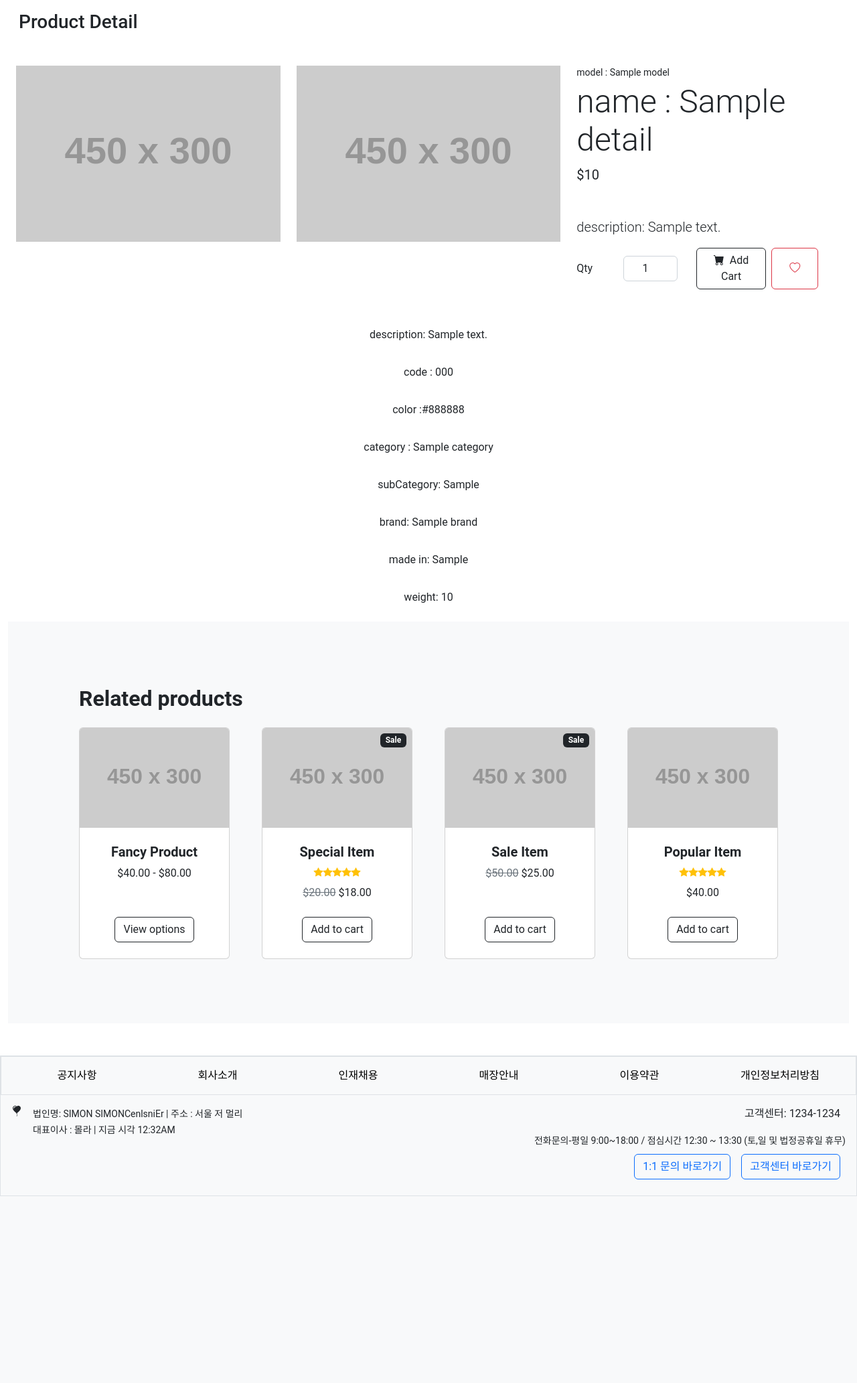
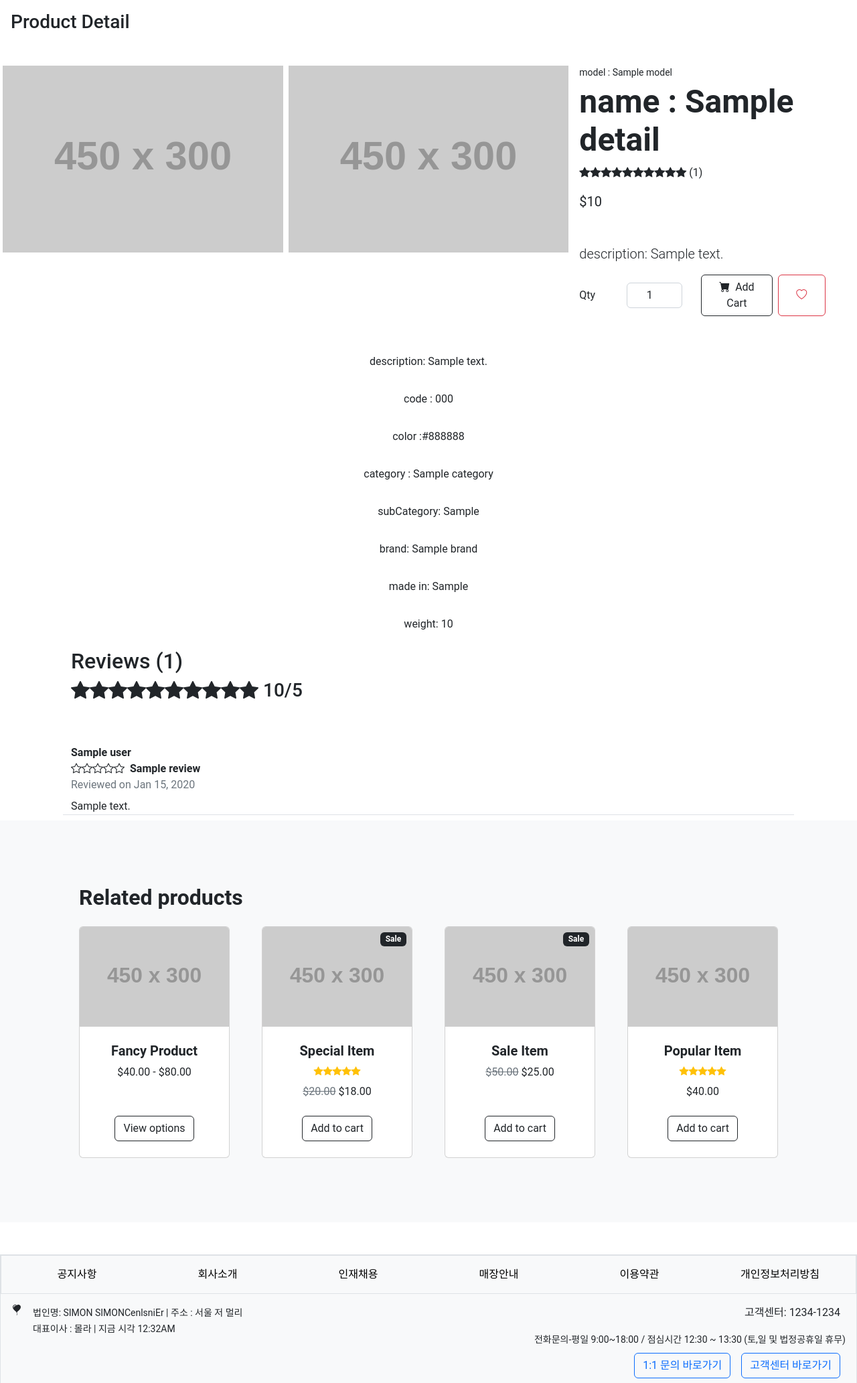
Before and after one commit to Seonmo-kang/e-commerce, a Django app: template backend/templates/shop/itemDetail.html in a window 1280 px wide. Shown: the part 92-2157 px from the top of the page at 67% size. Before the commit the page ends 1878 px from the top, so only its background shows below. Run offline with Django 3.2, Linux system fonts and the light colour scheme; the template is opened without the code that fills it: most values are stand-ins (such as "Sample title", 1, 10 or a date in 2020); grey boxes labelled with a size stand in for pictures from a placeholder-image service; some libraries are stand-ins or nearby versions.

Commit message:
feat : add review list and count, avg column in itemDetail.html

```diff
--- a/backend/shop/views.py
+++ b/backend/shop/views.py
@@ -116,4 +116,7 @@ class ItemDetailView(generic.DetailView):
         if self.request.user.is_authenticated:
             item = Item.objects.get(id=self.kwargs['pk'])
             context['wish'] = Wish.objects.get_wishItem_or_none(user=self.request.user,item=item)
+        context['review_count'] = Review.objects.filter(item__id=self.kwargs['pk']).aggregate(count=Count('item'))
+        context['review_avg'] = Review.objects.filter(item__id=self.kwargs['pk']).aggregate(avg = Avg('star'))
+        context['review_list'] = Review.objects.filter(item_id=self.kwargs['pk']).annotate(created_at=)
         return context
--- a/backend/templates/shop/itemDetail.html
+++ b/backend/templates/shop/itemDetail.html
@@ -5,7 +5,7 @@
             {% if user.is_authenticated %}
                 {% csrf_token %}
             {% endif %}
-        <div class="productDetail container-fluid">
+        <div class="productDetail container-fluid p-0">
             <div class="m-3">
             <h3 class="bold">Product Detail</h3>
             </div>
@@ -13,15 +13,18 @@
                 <!-- px-4 px-lg-5 my-5 -->
                 <div class="container-fluid my-5">
                     <div class="product-info-box row">
-                            <div class="col-xl-4 col-md-6 col-sm-12 my-md-0 my-2">
+                            <div class="col-xl-4 col-md-6 col-sm-12 my-md-0 my-2 p-0 px-md-1">
                                 <img class="image" src="https://dummyimage.com/450x300/dee2e6/6c757d.jpg" alt="..." />
                             </div>
-                            <div class="col-xl-4 col-md-6 col-sm-12 my-md-0 my-2">
+                            <div class="col-xl-4 col-md-6 col-sm-12 my-md-0 my-2 p-0 px-md-1">
                                 <img class="image" src="https://dummyimage.com/450x300/dee2e6/6c757d.jpg" alt="..." />
                             </div>
                         <div class="col-xl-4 col-sm-12 mx-lg-0 mx-auto">
                             <div class="small mb-1">model : {{details.model}}</div>
-                            <h3 class="display-5 fw-b older">name : {{details.name}}</h3>
+                            <div class="d-flex justify-content-start flex-wrap">
+                                <h3 class="display-5 fw-bolder">name : {{details.name}}</h3>
+                                <p class="align-self-end"><span class="review-star" data-star="{{review_avg.avg}}"></span> ({{review_count.count}})</p>
+                            </div>
                             <div class="fs-5 mb-5">
                                 <span>${{details.sell_price}}</span>
                             </div>
@@ -59,6 +62,35 @@
                     <p class="p-2 align-self-center">made in: {{details.made_in}}</p>
                     <p class="p-2 align-self-center">weight: {{details.weight}}</p>
                 </div>
+                <!-- Review list -->
+                <div class="review-list container">
+                    <div class="row px-md-4 px-0">
+                        <div class="mb-5">
+                            <div class="fw-bolder"><h2>Reviews ({{review_count.count}})</h2></div>
+                            <div><h3><span class="review-star" data-star="{{review_avg.avg}}"></span> {{review_avg.avg}}/5</h3></div>
+                        </div>
+                    {% if review_list %}
+
+                        {% for review in review_list %}
+                        <div class="col d-flex flex-wrap flex-column my-2 shadow-4 rounded-lg justify-content-start border-bottom">
+                            <div class="review-user-box fw-semibold">{{review.user}}</div>
+                            <div class="review-subject-box d-flex flex-row">
+                                <span class="review-star pe-2" data-star="{{review.star}}"></span>
+                                <p class="fw-bold m-0">{{review.subject}}</p>
+                            </div>
+                            <div class="review-date text-secondary mb-2">
+                                Reviewed on {{ review.created_at|date:"M d, Y" }}
+                            </div>
+
+                            <div class="review-context-box">{{review.context}}</div>
+                        </div>
+                        {% endfor %}
+                    {% else %}
+                        <p class="col">There is no review.</p>
+                    {% endif %}
+                    </div>
+                </div>
+                <!-- End Review list -->
             </section>
 
         <!-- Related items section-->
```
